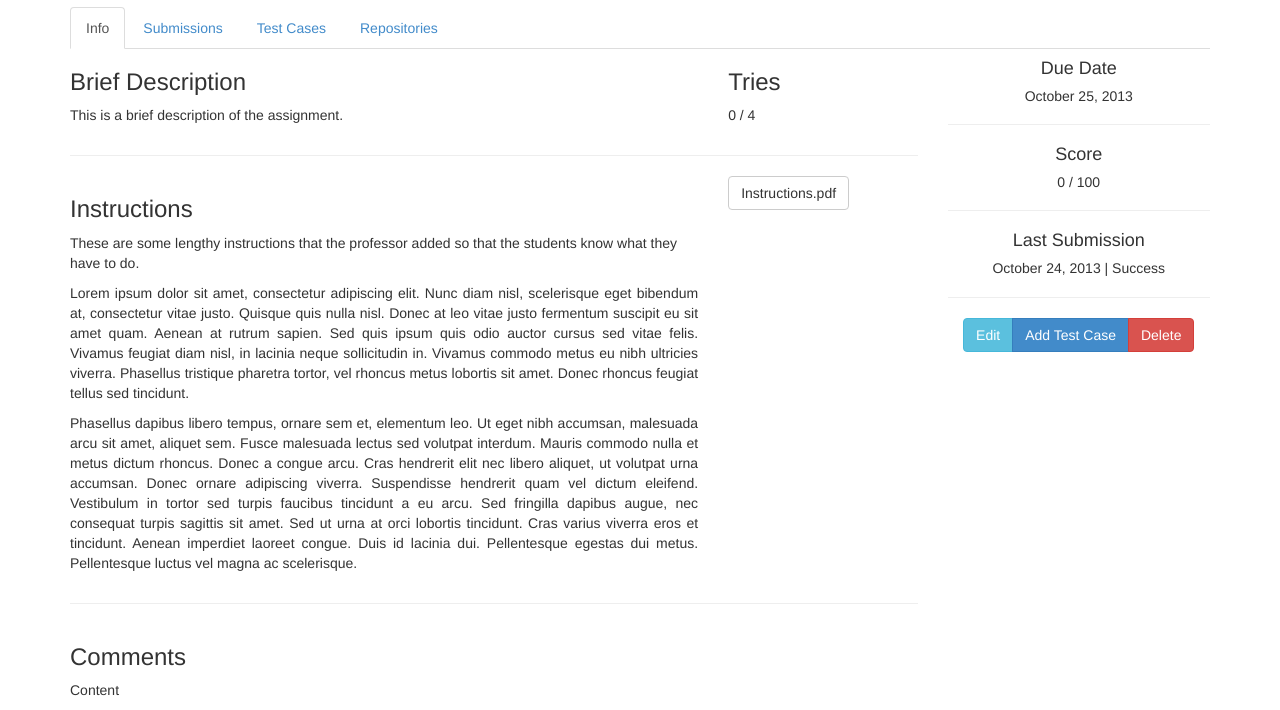
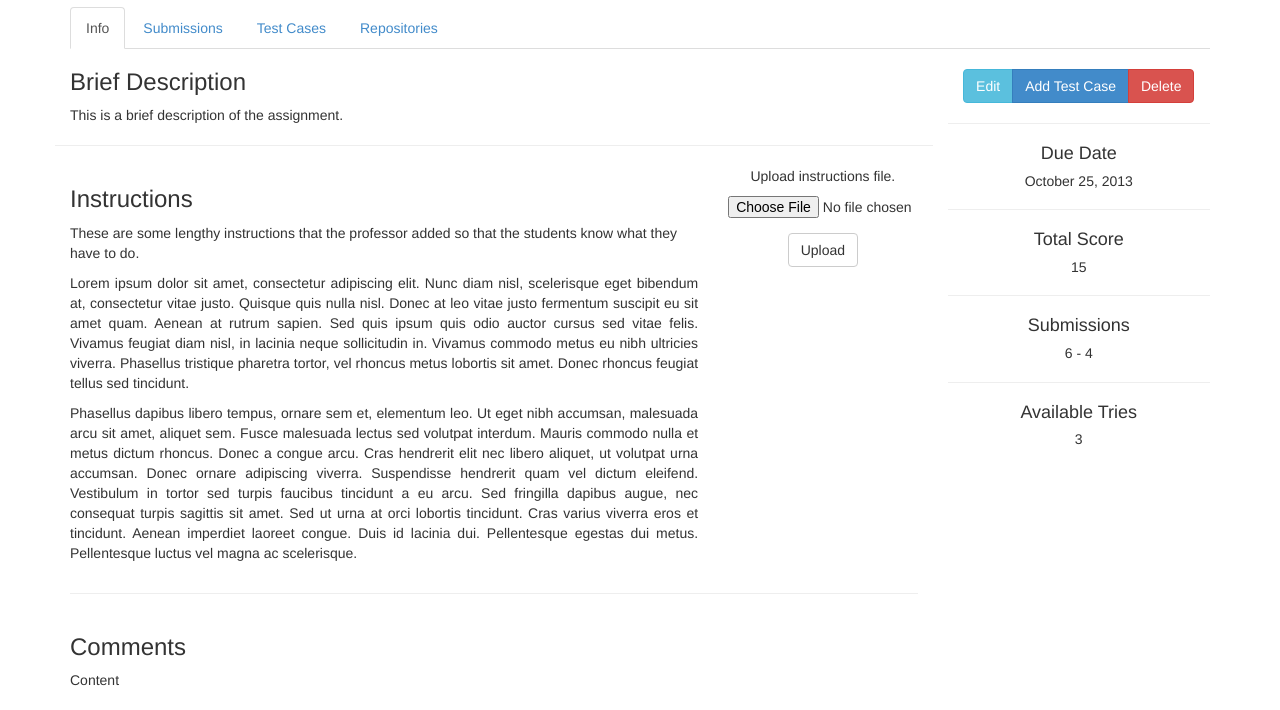
Before and after one commit to danysantiago/panda, a website: page public/assignment-prof.html in a window 1280 px wide. Shown: the part 106-816 px from the top of the page. Drawn offline with nearby package versions, Linux system fonts and the light colour scheme.

Commit message:
Did some mods, i don't remem

```diff
--- a/public/assignment-prof.html
+++ b/public/assignment-prof.html
@@ -4,7 +4,7 @@
     <title>Panda Code Review</title>
     <meta name="viewport" content="width=device-width, initial-scale=1.0">
     <link href="css/bootstrap.css" rel="stylesheet" media="screen">
-    <link href="css/assignment.css" rel="stylesheet">
+    <link href="css/assignment-prof.css" rel="stylesheet">
   </head>
   <body>
 
@@ -35,7 +35,7 @@
         <div class="col-md-9">
           <div id="info" style="display: block;">
             <div class="row">
-              <div class="col-md-9">
+              <div class="col-md-12">
                 <h3>
                   Brief Description
                 </h3>
@@ -43,17 +43,8 @@
                   This is a brief description of the assignment.
                 </p>
               </div>
-              <div class="col-md-3">
-                <h3>
-                  Tries
-                </h3>
-                <p>
-                  0 / 4
-                </p>
-              </div>
               <hr>
             </div>
-            <hr>
             <div class="row">
               <div class="col-md-9">
                 <h3>
@@ -85,8 +76,14 @@
                   dui metus. Pellentesque luctus vel magna ac scelerisque.
                 </p>
               </div>
-              <div class="col-md-3">
-                <a href="#" class="btn btn-default">Instructions.pdf</a>
+              <div class="col-md-3 centered-div">
+                <form role="form">
+                  <div class="form-group">
+                    <p>Upload instructions file.</p>
+                    <input type="file" name="jfile">
+                  </div>
+                  <button type="submit" class="btn btn-default">Upload</button>
+                </form>
               </div>
             </div>
             <hr>
@@ -444,27 +441,7 @@
           </div>
         </div>
         <div class="col-md-3 centered-div">
-          <h4>
-            Due Date
-          </h4>
-          <h5>
-            October 25, 2013
-          </h5>
-          <hr>
-          <h4>
-            Score
-          </h4>
-          <h5>
-            0 / 100
-          </h5>
-          <hr>
-          <h4>
-            Last Submission
-          </h4>
-          <h5>
-            October 24, 2013 | Success
-          </h5>
-          <hr>
+          <br>
           <div class="btn-group">
             <button type="button" class="btn btn-info" >
               Edit
@@ -476,6 +453,34 @@
               Delete
             </button>
           </div>
+          <hr>
+          <h4>
+            Due Date
+          </h4>
+          <h5>
+            October 25, 2013
+          </h5>
+          <hr>
+          <h4>
+            Total Score
+          </h4>
+          <h5>
+            15
+          </h5>
+          <hr>
+          <h4>
+            Submissions
+          </h4>
+          <h5>
+            6 - 4
+          </h5>
+          <hr>
+          <h4>
+            Available Tries
+          </h4>
+          <h5>
+            3
+          </h5>
         </div>
       </div>
     </div>
```
Also changed, not shown: public/course-prof.html (+13 -6 lines), public/home.html (+1 -1 lines), public/login.html (+9 -1 lines).
